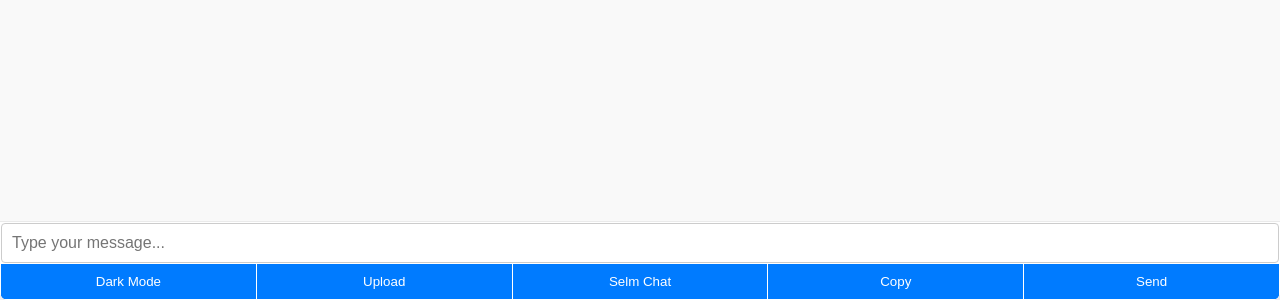
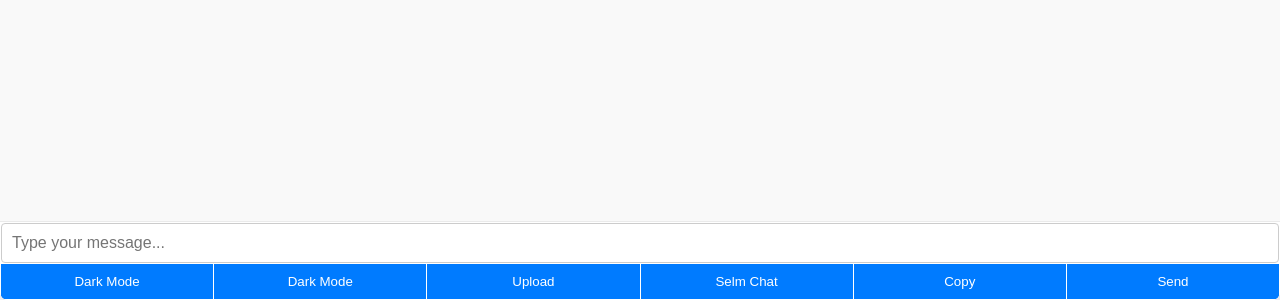
Before and after one commit to selmaintelligence/selm, a plain HTML site: page index.html in a window 1280 px wide. Shown: the part 500-800 px from the top of the page. Drawn offline with Linux system fonts and the light colour scheme.

Commit message:
Update index.html

```diff
--- a/index.html
+++ b/index.html
@@ -63,6 +63,9 @@
                 <!-- Button for switching between light and dark mode -->
                 <button id="view-mode-button" class="chat-btn">Dark Mode</button>
 
+                <!-- Button for switching to game mode -->
+                <button id="game-mode-button" class="chat-btn">Dark Mode</button>
+
                 <!-- Button for file upload attachments -->
                 <button id="file-upload-button" class="chat-btn">Upload</button>
                 <input type="file" id="fileUpload" style="display: none;" />
```
